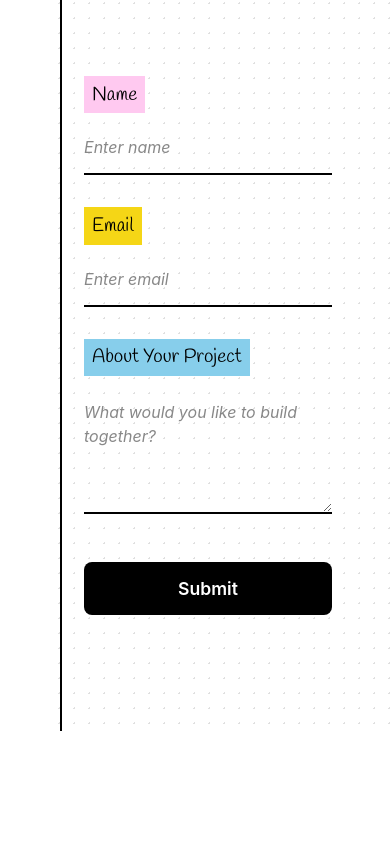
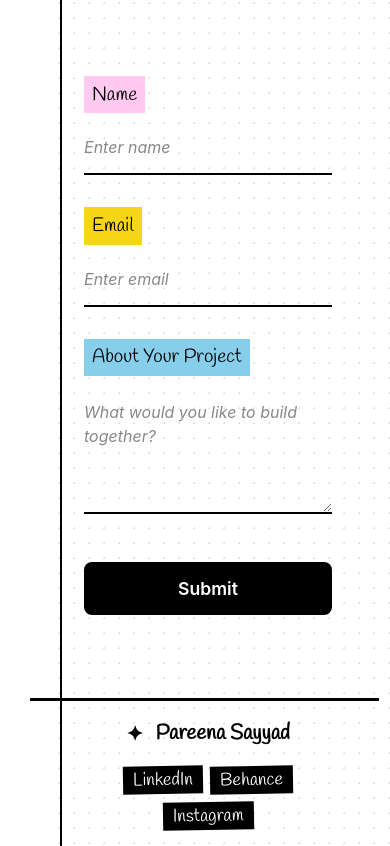
Before and after one commit to HarshaVoleti/PareenaSayyad, a Vue app: page / in a window 390 px wide. Shown: the part 5306-6152 px from the top of the page. Before the commit the page ends 6037 px from the top, so only its background shows below. Built offline with nearby package versions, Linux system fonts and the light colour scheme.

Commit message:
feat: add Footer component and update HomeView to include it

```diff
--- a/src/App.vue
+++ b/src/App.vue
@@ -171,7 +171,7 @@ import { RouterView } from 'vue-router'
 .paper-content {
   position: relative;
   z-index: 3;
-  padding: 0px 48px 48px 80px;
+  padding: 0px 48px 0px 80px;
   min-height: calc(100vh - 120px);
 }
 
@@ -202,7 +202,7 @@ import { RouterView } from 'vue-router'
   }
 
   .paper-content {
-    padding: 0px 32px 32px 60px;
+    padding: 0px 32px 0px 60px;
     min-height: calc(100vh - 140px);
   }
 }
@@ -227,7 +227,7 @@ import { RouterView } from 'vue-router'
   }
 
   .paper-content {
-    padding: 0px 24px 24px 50px;
+    padding: 0px 24px 0px 50px;
   }
 }
 
--- a/src/components/Contact.vue
+++ b/src/components/Contact.vue
@@ -103,7 +103,7 @@ const handleSubmit = () => {
 <style scoped>
 /* Contact Section */
 .contact-section {
-  padding: 4rem 0;
+  padding: 4rem 0 1rem 0;
   margin-top: 2rem;
 }
 
--- /dev/null
+++ b/src/components/Footer.vue
@@ -0,0 +1,186 @@
+<script setup>
+// Footer component
+</script>
+
+<template>
+  <footer class="footer-section">
+    <div class="footer-container">
+      <div class="footer-content">
+        <div class="footer-left">
+          <div class="footer-logo">
+            <span class="star-icon">✦</span>
+            <span class="footer-name">Pareena Sayyad</span>
+          </div>
+        </div>
+
+        <div class="footer-right">
+          <div class="social-links">
+            <a href="#" class="social-link">
+              <span class="social-button">LinkedIn</span>
+            </a>
+            <a href="#" class="social-link">
+              <span class="social-button">Behance</span>
+            </a>
+            <a href="#" class="social-link">
+              <span class="social-button">Instagram</span>
+            </a>
+          </div>
+        </div>
+      </div>
+    </div>
+  </footer>
+</template>
+
+<style scoped>
+.footer-section {
+  margin-top: 0.5rem;
+  padding: 0 2rem 0 2rem;
+  /* Add a simple top border divider like paper section separator */
+  border-top: 2px solid #000;
+  position: relative;
+}
+
+/* Extend the top border line past the section edges */
+.footer-section::before {
+  content: '';
+  position: absolute;
+  top: -3px;
+  left: -2.5rem;
+  right: -2rem;
+  height: 3px;
+  background: #000;
+  z-index: 1;
+}
+
+.footer-container {
+  display: flex;
+  justify-content: center;
+}
+
+.footer-content {
+  width: 100%;
+  max-width: 1200px;
+  padding: 1.5rem 2rem;
+  background: transparent;
+  display: flex;
+  justify-content: space-between;
+  align-items: center;
+  position: relative;
+  margin: 0;
+}
+
+.footer-left {
+  display: flex;
+  align-items: center;
+}
+
+.footer-logo {
+  display: flex;
+  align-items: center;
+  gap: 0.75rem;
+}
+
+.star-icon {
+  font-size: 1.5rem;
+  color: #000;
+  font-weight: bold;
+}
+
+.footer-name {
+  font-family: 'Handlee', cursive;
+  font-size: 1.5rem;
+  font-weight: bold;
+  color: #000;
+}
+
+.footer-right {
+  display: flex;
+  align-items: center;
+}
+
+.social-links {
+  display: flex;
+  gap: 1rem;
+}
+
+.social-link {
+  text-decoration: none;
+  transition: transform 0.3s ease;
+}
+
+.social-link:hover {
+  transform: translateY(-2px);
+}
+
+.social-button {
+  display: inline-block;
+  background: #000;
+  color: #fff;
+  padding: 8px 16px;
+  border: none;
+  border-radius: 0;
+  font-family: 'Handlee', cursive;
+  font-weight: normal;
+  font-size: 24px;
+  line-height: 100%;
+  letter-spacing: 0%;
+  text-align: center;
+  cursor: pointer;
+  transition: all 0.3s ease;
+  position: relative;
+  transform: rotate(-1deg);
+}
+
+.social-button:hover {
+  background: #333;
+  transform: rotate(-0.5deg) scale(1.02);
+}
+
+/* Responsive Design */
+@media (max-width: 768px) {
+  .footer-content {
+    flex-direction: column;
+    gap: 1rem;
+    padding: 1rem 1.5rem;
+    text-align: center;
+  }
+
+  .social-links {
+    flex-wrap: wrap;
+    justify-content: center;
+    gap: 0.75rem;
+  }
+
+  .social-button {
+    padding: 6px 12px;
+    font-size: 20px;
+  }
+
+  .footer-name {
+    font-size: 1.3rem;
+  }
+
+  .star-icon {
+    font-size: 1.3rem;
+  }
+}
+
+@media (max-width: 480px) {
+  .footer-section {
+    padding: 0 1rem 0 1rem;
+  }
+
+  .footer-content {
+    padding: 1rem;
+  }
+
+  .social-links {
+    gap: 0.5rem;
+  }
+
+  .social-button {
+    padding: 5px 10px;
+    font-size: 18px;
+  }
+}
+</style>
--- a/src/views/HomeView.vue
+++ b/src/views/HomeView.vue
@@ -3,6 +3,7 @@ import WhatIDo from '@/components/WhatIDo.vue'
 import Projects from '@/components/Projects.vue'
 import WorkExperience from '@/components/WorkExperience.vue'
 import Contact from '@/components/Contact.vue'
+import Footer from '@/components/Footer.vue'
 </script>
 
 <template>
@@ -56,13 +57,16 @@ import Contact from '@/components/Contact.vue'
 
     <!-- Contact Section -->
     <Contact />
+
+    <!-- Footer Section -->
+    <Footer />
   </main>
 </template>
 
 <style scoped>
 .portfolio-main {
   width: 100%;
-  padding: 2rem 0;
+  padding: 2rem 0 0 0;
 }
 
 .hero-section {
@@ -261,7 +265,7 @@ import Contact from '@/components/Contact.vue'
 
 @media (max-width: 768px) {
   .portfolio-main {
-    padding: 1rem 0;
+    padding: 1rem 0 0 0;
   }
 
   .hero-section {
```
